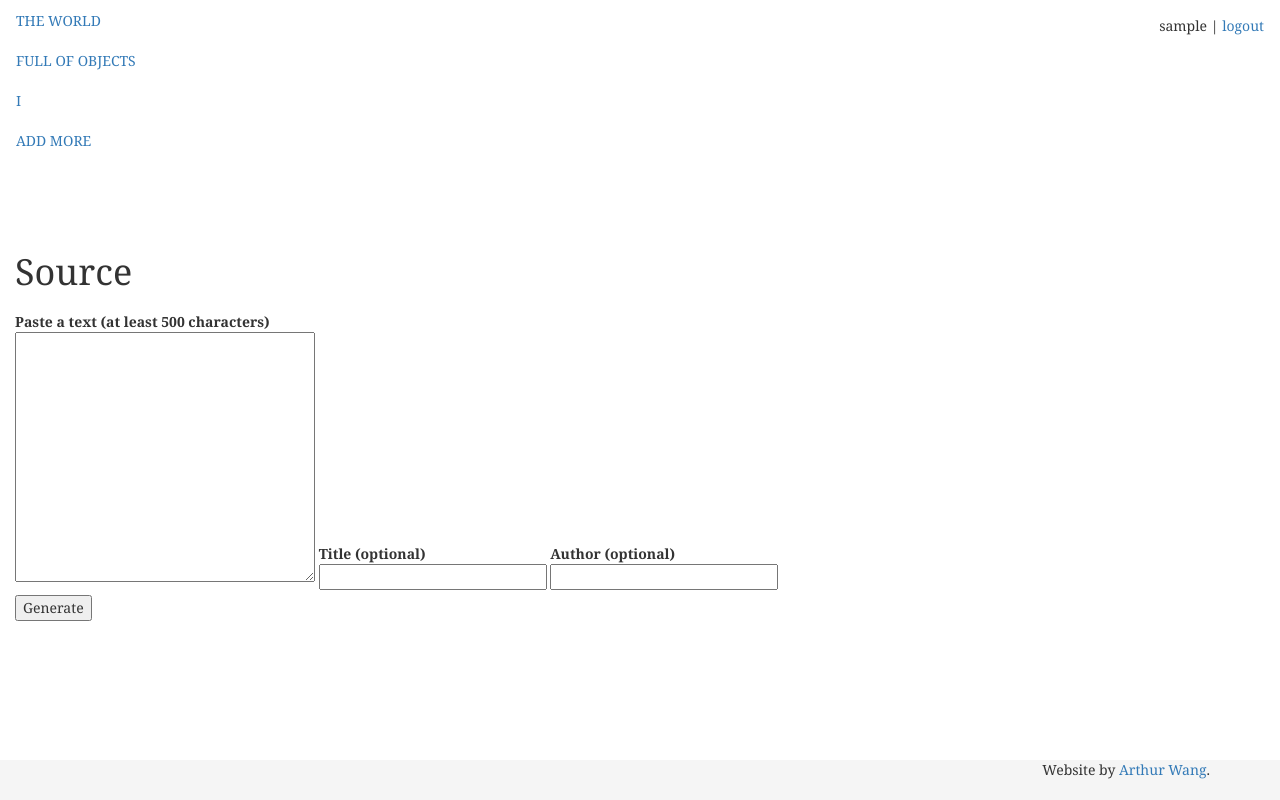
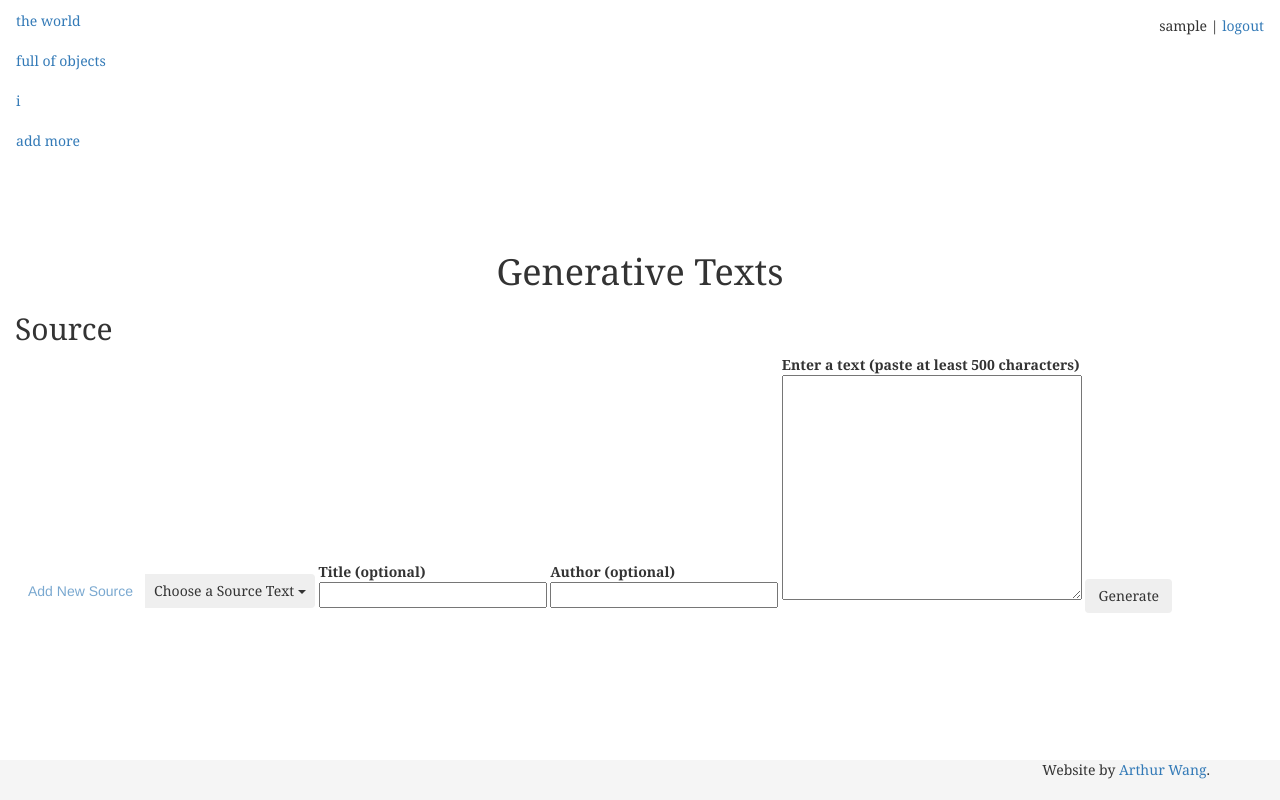
Before and after one commit to senzaflash/uncreative, a Django app: page //add/ in a window 1280 px wide. Run offline with Django 3.2, Linux system fonts and the light colour scheme; the visitor is signed in with stand-in values (Sample User, id 1); data that the repository does not hold is empty; parts of the project's set-up code (start-up, migrations or seed data) failed here and were passed over; some libraries are stand-ins or nearby versions.

Commit message:
improved caching and redesigned add.html page

```diff
--- a/generator/static/generator/style.css
+++ b/generator/static/generator/style.css
@@ -1,3 +1,4 @@
+/*floating footer styling*/
  html,
       body {
         height: 100%;
@@ -36,6 +37,7 @@
   text-align:right;
 }
 
+
 body {
 	font-family: georgia;
 }
@@ -48,8 +50,18 @@ h2.container {
     margin-top:100px;
 }
 
-a.odd {color:#005580;text-decoration:none;}
-a.odd:hover{color:#0088cc;text-decoration:underline;}
+/*invert link colors for odd links*/
+a.odd {
+  color:#005580;text-decoration:none;
+}
+a.odd:hover{
+  color:#0088cc;text-decoration:underline;
+}
+/* restore default font for button links*/
+a.btn {
+  font-family: "Helvetica Neue";
+}
+
 
 div.container-fluid {
 	padding-top:50px;
@@ -57,7 +69,7 @@ div.container-fluid {
 
 textarea {
 	width: 300px;
-	height: 250px;
+	height: 225px;
 }
 
 div.pagination {
@@ -66,15 +78,17 @@ div.pagination {
 }
 
 div.fulltext {
-	height:500px;
+	max-height:400px;
 	overflow:auto;
 }
-/* align permalink quotations with source text */
 div.fullquotes {
-	height: 570px;
+	max-height: 480px;
 	overflow:auto;
 }
 
 div.permaquote {
 	margin-bottom: 25px;
 }
+div.btn-group{
+  margin-bottom: 10px;
+}
--- a/generator/templates/base.html
+++ b/generator/templates/base.html
@@ -24,10 +24,10 @@
                         {% endif %}
                     </p>
                     <ul class="nav">
-                        <li class = ""><a href="/">THE WORLD</a></li>
-                        <li class = "{% if request.path == "/objects/" %} active {% endif %}"><a href="/objects">FULL OF OBJECTS</a></li>
-                        <li class = "{% if request.path == "/userquotes/" %} active {% endif %}"><a href="/userquotes">I</a></li>
-                        <li class = "{% if request.path == "/add/" %} active {% endif %}"><a href="/add">ADD MORE</a></li>
+                        <li class = ""><a href="/">the world</a></li>
+                        <li class = "{% if request.path == "/objects/" %} active {% endif %}"><a href="/objects">full of objects</a></li>
+                        <li class = "{% if request.path == "/userquotes/" %} active {% endif %}"><a href="/userquotes">i</a></li>
+                        <li class = "{% if request.path == "/add/" %} active {% endif %}"><a href="/add">add more</a></li>
                     </ul>
             <!--/div-->
         </div>
--- a/generator/templates/generator/add.html
+++ b/generator/templates/generator/add.html
@@ -2,33 +2,62 @@
 
 {% block title %} More or Less {% endblock %}
 
-{% block header %} Add More {% endblock %}
 {% block content %}
-
 {% if user.is_authenticated %}
 <form method="post">
 	{% csrf_token %}
 	<div class="container-fluid">
+		<h1 style="text-align: center">
+				Generative Texts
+		</h1>
 		<div class="row-fluid">
 			<div class="span5 offset1">
 				<input type="hidden" name="text_id" value={{text_id}}>
-				<h1> Source </h1>
-				<!--<label>
-					<div>Choose a text</div>
-					<select>
-						<option value="">
-						<option> test
-					</select>
-				</label>
-				<label>
-					or
-				</label>-->
-				<label>
-					<div>Paste a text (at least 500 characters)</div>
-					<textarea name="content">{{content}}</textarea>
-				</label>
+				<h2> Source </h2>
+				<div class="btn-group">
+					<a class = "btn {% if not request.GET.t %} disabled {% endif %}" href="/add"> Add New Source</a>
+                	<button class="btn btn-inverse dropdown-toggle" data-toggle="dropdown">Choose a Source Text <span class="caret"></span></button>
+                	<ul class="dropdown-menu">
+                		{% for text in texts %}
+                		<li><a href="/add/?t={{text.id}}">
 
-				<label>
+                			{% if text.title %}
+                				{{text.title}}
+                			{% else %}
+                				Untitled Text
+                			{% endif %}
+                			{% if text.author %}
+                				by {{text.author}}
+                			{% endif %}
+                		</a></li>
+                		{% endfor %}
+                	</ul>
+
+                </div><!-- /btn-group -->
+
+                <!-- user is using an existing text-->
+                {% if request.GET.t %}
+                	{% if title %}
+               		<label>
+						<div>Title</div>
+						<input type="text" name="title" value="{{title}}" readonly>
+					</label>
+
+					{% endif %}
+					{% if author %}
+					<label>
+						<div> Author </div>
+						<input type="text" name="author" value="{{author}}" readonly>
+					</label>
+					{% endif %}
+
+					<label>
+						<div>Text</div>
+						<textarea name="content" readonly>{{content}}</textarea>
+					</label>
+
+                {% else %}
+                <label>
 					<div>Title (optional)</div>
 					<input type="text" name="title" value="{{title}}">
 				</label>
@@ -37,23 +66,32 @@
 					<div>Author (optional)</div>
 					<input type="text" name="author" value="{{author}}">
 				</label>
+				<label>
+						<div>Enter a text (paste at least 500 characters)</div>
+					<textarea name="content">{{content}}</textarea>
+				</label>
+				{% endif %}
 
-				<div class="error"> {{error}}</div>
 
-				<input type="submit" name = "generate" value = "Generate">
+				{% if error %}<div class="alert alert-error"> {{error}}</div>{% endif %}
+
+				<button type="submit" class="btn btn-inverse" name="generate">
+					<i class="icon-random icon-white"></i> Generate
+				</button>
 			</div>
 			<div class="span5">
 				{% if quote %}
 				<label>
-					<h1>Quotation</h1>
+					<h2>Extract</h2>
 					<textarea name="quote">{{quote}}</textarea>
 				</label>
-				<input type="submit" name = "save" value = "Save">
+				<input type="submit" class="btn btn-inverse" name = "save" value = "Save">
 				{% endif %}
 			</div>
 		</div>
 	</div>
 </form>
+<!-- user not logged in -->
 {% else %}
 	<div class="container-fluid">
 		<div class="row-fluid">
--- a/generator/templates/generator/login.html
+++ b/generator/templates/generator/login.html
@@ -13,6 +13,7 @@
         	<input type="password" class="input-block-level" placeholder="Password" name = "password">
         	<button class="btn btn-large btn-primary" type="submit">Sign in</button>
         	<p> <a href = '/signup'> Create an account</a></p>
+          {% if error %}<div class="alert alert-error">{{error}}</div>{% endif %}
       </form>
 
 
--- a/generator/templates/generator/permalink.html
+++ b/generator/templates/generator/permalink.html
@@ -8,7 +8,7 @@
 {% block content %}
 
     <div class="container-fluid">
-        <div class="row-fluid" id="permalink">
+        <div class="row-fluid">
         	<div class="span5 offset1">
         		<h1>
 					{{text.title}}
@@ -16,7 +16,7 @@
 				<h4>
 					{{text.author}}
 				</h4>
-				<a href = "/add?t={{text.id}}"> Generate more texts based on this source</a><br><br>
+				<a class="btn btn-inverse "href="/add?t={{text.id}}"> Generate more texts from this source</a><br><br>
 				<!--<form action="/add" method = "get">
 					<button href="/?t=2">test</button>
 				</form>-->
@@ -26,7 +26,7 @@
         	</div>
 
 			<div class="span5">
-                <h1>Quotes</h1>
+                <h1>Derivations</h1>
                	<div class="fullquotes">
                 	{% for quote in quotes %}
 						<div class="permaquote">
--- a/generator/templates/generator/signup.html
+++ b/generator/templates/generator/signup.html
@@ -13,13 +13,12 @@
         	<input type="text" class="input-block-level" placeholder="Username" name = "username" value = {{username}}>
 
         	<input type="password" class="input-block-level" placeholder="Password" name = "password">
-
 			<input type="password" class="input-block-level" placeholder="Verify Password" name = "verify">
-
-
         	<button class="btn btn-large btn-primary" type="submit">Create Account</button>
+          {% if error %}<div class="alert alert-error">{{error}}</div>{% endif %}
       </form>
 
+  </div>
       <!-- Le styles -->
     <link href="../assets/css/bootstrap.css" rel="stylesheet">
     <style type="text/css">
--- a/generator/views.py
+++ b/generator/views.py
@@ -1,3 +1,4 @@
+#django
 from django.contrib.auth import authenticate, login, logout
 from django.contrib.auth.models import User
 from django.shortcuts import render, redirect, get_object_or_404
@@ -5,10 +6,12 @@ from django.http import HttpResponse
 from django.forms import ModelForm
 from django.core.cache import cache
 from django.core.paginator import Paginator, EmptyPage, PageNotAnInteger
-
+#uncreative
+from models import Quotation, Text
+#python
 import re
 import logging
-from models import Quotation, Text
+from collections import namedtuple
 
 
 #homepage with douglas hueber quotation
@@ -23,7 +26,7 @@ def all_quotes(update = False):
 	key = 'all'
 	quotes = cache.get(key)
 	if quotes is None or update:
-		logging.error("DB Query")
+		logging.error("allquote DB Query")
 		quotes = Quotation.objects.all().order_by('-created')
 		quotes = list(quotes)
 		cache.set(key, quotes)
@@ -33,7 +36,7 @@ def user_quotes(user, update = False):
 	key = 'u'+str(user.pk)
 	quotes = cache.get(key)
 	if quotes is None or update:
-		logging.error("DB Query")
+		logging.error("userquote DB Query")
 		quotes = Quotation.objects.filter(user=user).order_by('-created')
 		quotes = list(quotes)
 		cache.set(key, quotes)
@@ -43,7 +46,7 @@ def text_quotes(text, update = False):
 	key = 'tq'+str(text.pk)
 	quotes = cache.get(key)
 	if quotes is None or update:
-		logging.error("DB Query")
+		logging.error("Textquote DB Query")
 		quotes = Quotation.objects.filter(text=text).order_by('-created')
 		quotes = list(quotes)
 		cache.set(key, quotes)
@@ -53,10 +56,38 @@ def get_text(text_id, update = False):
 	key = 't' + str(text_id)
 	text = cache.get(key)
 	if text is None or update:
-		logging.error("DB Query")
+		logging.error("Text DB Query")
 		text = get_object_or_404(Text, pk=text_id)
 		cache.set(key, text)
 	return text
+
+#cache of markov model dictionary associated with each text
+def cached_model(text_id, update = False):
+	key = 'm' + str(text_id)
+	model = cache.get(key)
+	if model is None or update:
+		logging.error("Model DB Query")
+		text = get_text(text_id)
+		content = text.content
+		model = Text.generatemodel(content)
+		cache.set(key, model)
+	return model
+
+TextInfo = namedtuple('TextInfo', 'id title author')
+#cache of text info -- no content, just titles, authors, and ids
+def text_info(update = False):
+	key = 'txtinfo'
+	info = cache.get(key)
+	if info is None or update:
+		logging.error("txt info db query")
+		texts = Text.objects.all().order_by('-created')
+		info = []
+		for text in texts:
+			textinfo = TextInfo(text.id, text.title, text.author)
+			info.append(textinfo)
+		cache.set(key, info)
+	return info
+
 
 def paginate(request, quotes):
 	paginator = Paginator(quotes, 5)
@@ -95,8 +126,10 @@ def permalink(request, text_id):
 #users must log in to generate and save quotations
 def add(request):
 	def render_form(content="", title="", author="", error="", quote = "", text_id=""):
+		# include text author, titles, and IDs for dropdown menu
+		texts = text_info()
 		return render(request, "generator/add.html", {'content': content, 'title': title, 'author': author,
-			'error': error, 'quote': quote, 'text_id': text_id})
+			'error': error, 'quote': quote, 'text_id': text_id, 'texts': texts})
 	if request.method == 'POST':
 		# Generate text based on user's input
 		if 'generate' in request.POST:
@@ -108,7 +141,9 @@ def add(request):
 				error = ("The text you submitted is only {number} character{pl} long.  Please \
 					submit a longer text.".format(number = len(content), pl = 's' if len(content)!=1 else ""))
 				return render_form(error = error)
-			quote = Text.generatequote(content, 50)
+			model = cached_model(text_id)
+			QLENGTH = 50
+			quote = Text.generatequote(content, QLENGTH, model)
 			return render_form(content = content, title = title, author = author, quote = quote, text_id = text_id)
 		# Save user's text and quotations
 		else:
@@ -124,6 +159,7 @@ def add(request):
 				text = Text.objects.create_text(content, title, author, request.user)
 				# update cache
 				get_text(text.pk, True)
+				text_info(True)
 			quote = Quotation.objects.create_quotation(quote, request.user, text)
 			text_quotes(text, True)
 			user_quotes(request.user, True)
@@ -153,21 +189,21 @@ PASS_RE = re.compile(r"^.{3,20}$")
 def valid_password(password):
     return password and PASS_RE.match(password)
 
-def error_check(username, password, verify):
+def error_check(username, password, verify=None):
 	error = ""
-	# error: username taken
-	try:
-		if User.objects.get(username=username):
-			error = "That username is already taken"
-			return error
-	except:
-		# error: invalid username or password
-		if not valid_username(username) or not valid_password(password):
-			error = "Please enter a valid username and password"
-		#error: passwords don't match
-		elif password != verify:
-			error = "Passwords don't match"
-		return error
+	#signup specific error
+	if verify is not None:
+		try:
+			if User.objects.get(username=username):
+				error = "That username is already taken.  Please choose another."
+				return error
+		except:
+			if password != verify:
+				error = "Passwords don't match."
+	# error: invalid username or password
+	if not valid_username(username) or not valid_password(password):
+		error = "Please enter a valid username and password."
+	return error
 
 
 def signup(request):
@@ -192,8 +228,11 @@ def signup(request):
 	else:
 		if 'HTTP_REFERER' in request.META:
 			next_url = request.META.get('HTTP_REFERER')
+			# prevent a redirect loop between login and signup pages
+			if (next_url.find('/login') != -1 or next_url.find('/signup') != -1):
+				next_url = '/userquotes'
 		else:
-			next_url = "/objects"
+			next_url = "/userquotes"
 		if request.user.is_authenticated():
 			return redirect(next_url)
 		return render_form(next_url=next_url)
@@ -206,8 +245,8 @@ def userlogin(request):
 		username = request.POST.get('username')
 		password = request.POST.get('password')
 		next_url = request.POST.get('next_url')
-		if not username or not password:
-			error = "Please enter a username and a password"
+		error = error_check(username, password)
+		if error:
 			return render_form(username, error, next_url)
 		else:
 			user = authenticate(username=username, password=password)
@@ -215,13 +254,16 @@ def userlogin(request):
 				login(request, user)
 				return redirect(next_url)
 			else:
-				error = "Invalid username/password combination"
+				error = "Please enter a valid username and password."
 				return render_form(username, error, next_url)
 	else:
 		if 'HTTP_REFERER' in request.META:
 			next_url = request.META.get('HTTP_REFERER')
+			# prevent a redirect loop between login and signup pages
+			if (next_url.find('/login') != -1 or next_url.find('/signup') != -1):
+				next_url = '/userquotes'
 		else:
-			next_url = "/objects"
+			next_url = "/userquotes"
 		if request.user.is_authenticated():
 			return redirect(next_url)
 		return render_form(next_url=next_url)
--- a/uncreative/settings.py
+++ b/uncreative/settings.py
@@ -8,11 +8,12 @@ ADMINS = (
 )
 
 MANAGERS = ADMINS
-'''development
+
+'''
 DATABASES = {
     'default': {
         'ENGINE': 'django.db.backends.sqlite3', # Add 'postgresql_psycopg2', 'mysql', 'sqlite3' or 'oracle'.
-        'NAME': '/Users/Arthur/Desktop/uncreativewriting/uncreative/database.db',                      # Or path to database file if using sqlite3.
+        'NAME': '/Users/Arthur/Desktop/uncreativewriting/database.db',                      # Or path to database file if using sqlite3.
         # The following settings are not used with sqlite3:
         'USER': '',
         'PASSWORD': '',
```
Also changed, not shown: generator/models.py (+29 -21 lines), generator/templates/generator/index.html (+5 -5 lines), database.db (deleted), uncreative/wsgi.py (line endings or trailing spaces).
